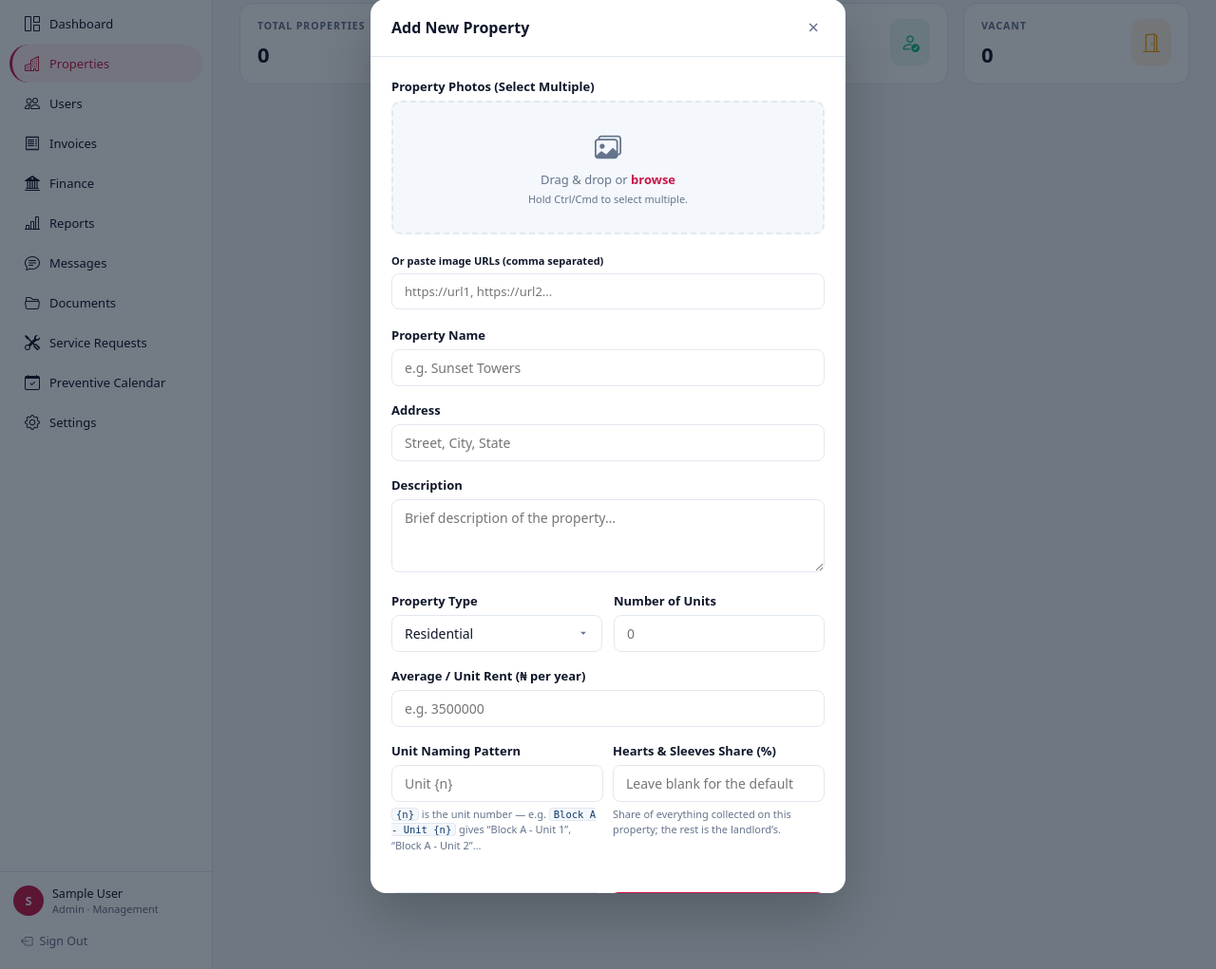
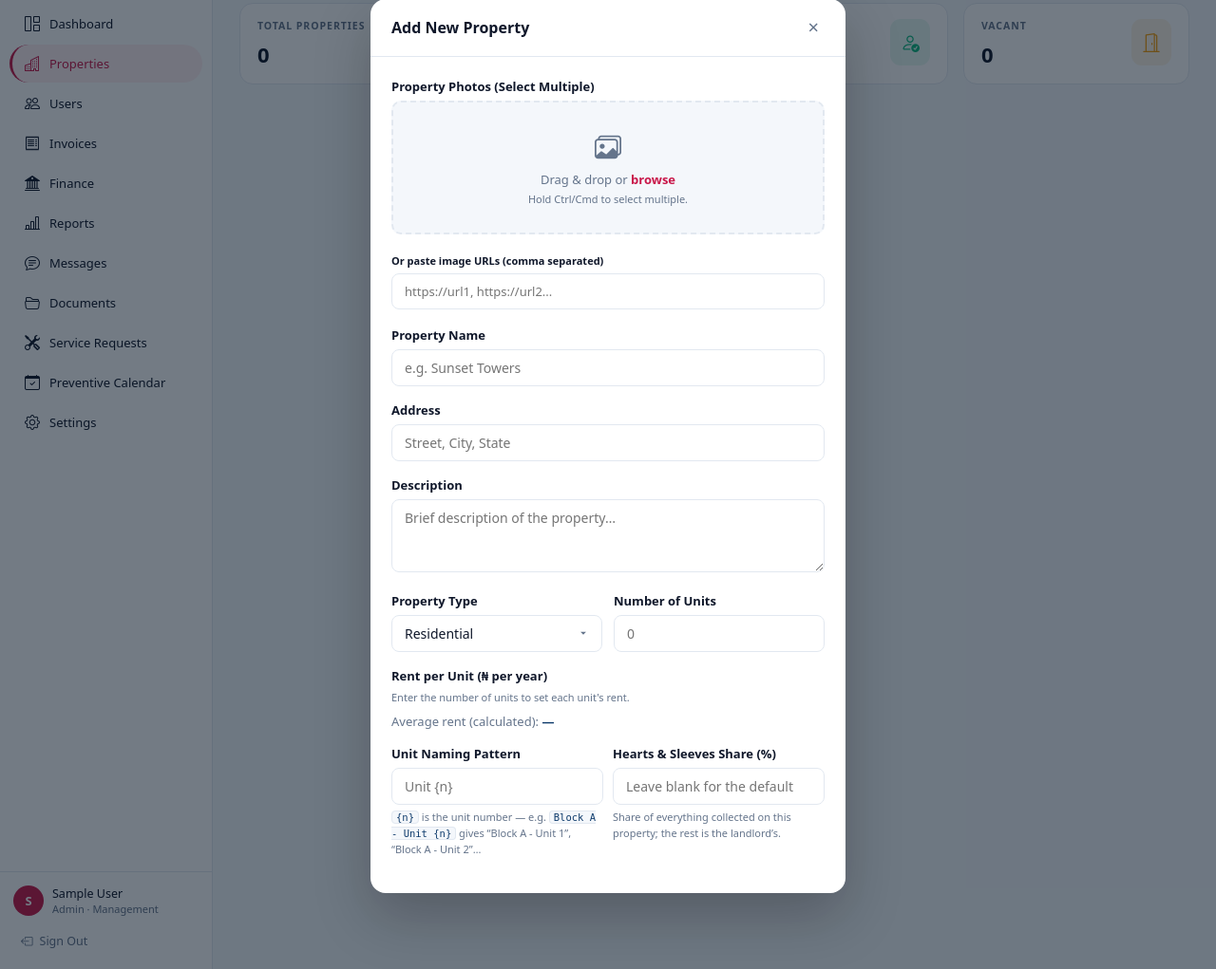
Before and after one commit to princewizl/haspm, a Flask app: page /properties in a window 1280 px wide, after a click on "Add Property". Shown: the part 81-1102 px from the top of the page at 95% size. Run offline with Flask 3, Linux system fonts and the light colour scheme; the visitor is signed in with stand-in values (Sample User, id 1).

Commit message:
Set rent per unit and derive the property's average rent
- Add/edit property forms take one rent per unit (with "apply to all")
  and show the calculated average live; the hand-typed average field
  is gone.
- Property.recalc_avg_rent() sets avg_rent to the mean of its units'
  rents on create and edit.
- migrate_v2.py recalculates avg_rent for existing properties whose
  units have rents, leaving all-zero ones untouched.

Co-Authored-By: Claude Opus 5.5 <noreply@anthropic.com>

```diff
--- a/app.py
+++ b/app.py
@@ -398,8 +398,13 @@ def add_property():
     address     = request.form.get("address", "").strip()
     prop_type   = request.form.get("type", "Residential")
     description = request.form.get("description", "").strip()
-    num_units   = int(request.form.get("units", 0) or 0)
-    unit_rent   = float(request.form.get("unit_rent", 0) or 0)
+    # One rent per unit; the property's average is computed from them.
+    try:
+        unit_rents = [max(0.0, float(r)) for r in request.form.getlist("unit_rents")]
+    except ValueError:
+        flash("Each unit's rent must be a number.", "danger")
+        return redirect(url_for("properties"))
+    num_units   = len(unit_rents)
     pattern     = request.form.get("unit_naming_pattern", "").strip() or None
 
     # Blank means "inherit the global default from Settings".
@@ -413,7 +418,7 @@ def add_property():
 
     prop = Property(
         name=name, address=address, type=prop_type,
-        description=description, avg_rent=unit_rent,
+        description=description, avg_rent=0,
         landlord_id=session["user_id"],
         commission_pct=commission,
         unit_naming_pattern=pattern,
@@ -439,11 +444,13 @@ def add_property():
 
     # Auto-generate units using the property's naming pattern, e.g.
     # "Block A - Unit {n}" -> "Block A - Unit 1", "Block A - Unit 2", ...
-    for i in range(1, num_units + 1):
+    for i, rent in enumerate(unit_rents, start=1):
         db.session.add(Unit(
-            unit_number=prop.format_unit_name(i), rent_amount=unit_rent,
+            unit_number=prop.format_unit_name(i), rent_amount=rent,
             is_occupied=False, property_id=prop.id,
         ))
+    db.session.flush()
+    prop.recalc_avg_rent()
 
     try:
         db.session.commit()
@@ -472,7 +479,16 @@ def edit_property(prop_id):
     prop.address     = (request.form.get("address", prop.address) or "").strip()
     prop.type        = request.form.get("type", prop.type)
     prop.description = (request.form.get("description", prop.description) or "").strip()
-    prop.avg_rent    = float(request.form.get("avg_rent", prop.avg_rent) or prop.avg_rent)
+
+    # Rents of existing units, posted as unit_rent_<unit id>.
+    for unit in prop.units:
+        raw = request.form.get(f"unit_rent_{unit.id}")
+        if raw is not None and raw.strip() != "":
+            try:
+                unit.rent_amount = max(0.0, float(raw))
+            except ValueError:
+                flash(f"Rent for {unit.unit_number} must be a number - left unchanged.",
+                      "danger")
 
     if "unit_naming_pattern" in request.form:
         prop.unit_naming_pattern = request.form.get("unit_naming_pattern", "").strip() or None
@@ -499,10 +515,15 @@ def edit_property(prop_id):
             wanted = prop.total_units
         current = prop.total_units
         if wanted > current:
-            for _ in range(wanted - current):
+            new_rents = request.form.getlist("new_unit_rents")
+            for i in range(wanted - current):
+                try:
+                    rent = max(0.0, float(new_rents[i]))
+                except (IndexError, ValueError):
+                    rent = prop.avg_rent or 0
                 db.session.add(Unit(
                     unit_number=prop.next_unit_name(),
-                    rent_amount=prop.avg_rent, is_occupied=False,
+                    rent_amount=rent, is_occupied=False,
                     property_id=prop.id,
                 ))
                 db.session.flush()
@@ -511,6 +532,9 @@ def edit_property(prop_id):
             flash(f"'{prop.name}' still has {current} units. Units are not removed "
                   "automatically because they carry tenancy and invoice history.",
                   "info")
+
+    db.session.flush()
+    prop.recalc_avg_rent()
 
     # Photos: tick existing ones to remove, upload or paste URLs to add more.
     remove_ids = {int(i) for i in request.form.getlist("remove_images") if i.isdigit()}
--- /dev/null
+++ b/templates/_unit_rent_tools.html
@@ -0,0 +1,7 @@
+{# Shared by the add and edit property forms: fill every unit's rent at once,
+   and the live average that will be saved as the property's average rent. #}
+<div class="unit-rent-tools">
+  <input class="form-ctrl unit-rent-fill" type="number" min="0" step="any" placeholder="Same rent for every unit"/>
+  <button type="button" class="btn-ghost sm" onclick="applyRentToAll(this)">Apply to all</button>
+</div>
+<div class="unit-rent-avg">Average rent (calculated): <strong>—</strong></div>
--- a/templates/properties.html
+++ b/templates/properties.html
@@ -82,6 +82,18 @@
     font-size: 13px;
   }
   .prop-img-placeholder i { font-size: 36px; opacity: .45; }
+
+  /* Per-unit rents */
+  .unit-rent-list { max-height: 240px; overflow-y: auto; }
+  .unit-rent-list:empty, .unit-rent-list:has(> .new-unit-rows:only-child:empty) { display: none; }
+  .unit-rent-row { display: grid; grid-template-columns: 1fr 160px; gap: 10px; align-items: center; margin-bottom: 6px; }
+  .unit-rent-row .form-ctrl { padding-top: 7px; padding-bottom: 7px; }
+  .unit-rent-name { font-size: 13px; font-weight: 600; color: var(--tx); overflow: hidden; text-overflow: ellipsis; white-space: nowrap; }
+  .unit-rent-tag { font-size: 10px; font-weight: 600; color: var(--gr); background: rgba(16,185,129,.1); padding: 1px 6px; border-radius: 10px; margin-left: 4px; }
+  .unit-rent-tools { display: flex; gap: 8px; align-items: center; margin-top: 8px; flex-wrap: wrap; }
+  .unit-rent-tools .form-ctrl { flex: 1; min-width: 120px; }
+  .unit-rent-avg { font-size: 13px; color: var(--mt); margin-top: 8px; }
+  .unit-rent-avg strong { color: var(--nv); }
 
   /* Existing photos in the edit modal */
   .edit-photo-grid { display: grid; grid-template-columns: repeat(auto-fill, minmax(96px, 1fr)); gap: 8px; margin-bottom: 6px; }
@@ -581,12 +593,23 @@
             </div>
             <div class="fg">
               <label class="form-label">Number of Units</label>
-              <input class="form-ctrl" type="number" name="units" value="{{ p.total_units }}" min="0"/>
+              <input class="form-ctrl" type="number" name="units" value="{{ p.total_units }}"
+                     min="{{ p.total_units }}" oninput="renderUnitRents(this.form)"/>
             </div>
           </div>
-          <div class="fg">
-            <label class="form-label">Average / Unit Rent (₦ per year)</label>
-            <input class="form-ctrl" type="number" name="avg_rent" value="{{ p.avg_rent }}" min="0"/>
+          <div class="fg unit-rents" data-existing="{{ p.total_units }}" data-start="{{ p.total_units + 1 }}" data-field="new_unit_rents">
+            <label class="form-label">Rent per Unit (₦ per year)</label>
+            <div class="unit-rent-list">
+              {% for u in p.units %}
+              <div class="unit-rent-row">
+                <span class="unit-rent-name">{{ u.unit_number }}{% if u.is_occupied %} <span class="unit-rent-tag">occupied</span>{% endif %}</span>
+                <input class="form-ctrl" type="number" name="unit_rent_{{ u.id }}" value="{{ '%g'|format(u.rent_amount or 0) }}"
+                       min="0" step="any" required oninput="updateAvgRent(this.form)"/>
+              </div>
+              {% endfor %}
+              <div class="new-unit-rows"></div>
+            </div>
+            {% include "_unit_rent_tools.html" %}
           </div>
 
           <div class="g2">
@@ -698,18 +721,24 @@
           </div>
           <div class="fg">
             <label class="form-label">Number of Units</label>
-            <input class="form-ctrl" type="number" name="units" placeholder="0" min="0"/>
+            <input class="form-ctrl" type="number" name="units" placeholder="0" min="0" max="500"
+                   oninput="renderUnitRents(this.form)"/>
           </div>
         </div>
-        <div class="fg">
-          <label class="form-label">Average / Unit Rent (₦ per year)</label>
-          <input class="form-ctrl" type="number" name="unit_rent" placeholder="e.g. 3500000" min="0"/>
+        <div class="fg unit-rents" data-existing="0" data-start="1" data-field="unit_rents">
+          <label class="form-label">Rent per Unit (₦ per year)</label>
+          <div class="unit-rent-list">
+            <div class="new-unit-rows"></div>
+          </div>
+          <div class="fld-hint unit-rent-empty">Enter the number of units to set each unit's rent.</div>
+          {% include "_unit_rent_tools.html" %}
         </div>
 
         <div class="g2">
           <div class="fg">
             <label class="form-label">Unit Naming Pattern</label>
-            <input class="form-ctrl" name="unit_naming_pattern" placeholder="Unit {n}"/>
+            <input class="form-ctrl" name="unit_naming_pattern" placeholder="Unit {n}"
+                   oninput="renderUnitRents(this.form)"/>
             <div class="fld-hint">
               <code>{n}</code> is the unit number &mdash; e.g.
               <code>Block A - Unit {n}</code> gives &ldquo;Block A - Unit 1&rdquo;,
@@ -780,6 +809,69 @@ function setView(mode) {
 document.addEventListener("DOMContentLoaded", () => {
   const savedView = localStorage.getItem('property_view_pref') || 'grid';
   setView(savedView);
+});
+
+/* ─── Per-unit rents: one row per unit, average computed live ─── */
+function unitName(form, n) {
+  const field = form.querySelector('[name=unit_naming_pattern]');
+  const pat = ((field && field.value) || '').trim()
+              || (field && field.placeholder) || 'Unit {n}';
+  return (pat.includes('{n}') ? pat : pat + ' {n}').split('{n}').join(n).trim();
+}
+
+function renderUnitRents(form) {
+  const box      = form.querySelector('.unit-rents');
+  const rows     = box.querySelector('.new-unit-rows');
+  const existing = parseInt(box.dataset.existing, 10) || 0;
+  const start    = parseInt(box.dataset.start, 10) || 1;
+  const wanted   = Math.min(500, Math.max(existing, parseInt(form.querySelector('[name=units]').value, 10) || 0));
+  const fieldName = box.dataset.field;
+  const isNew    = fieldName === 'unit_rents';     // add form vs edit form
+  const need     = wanted - existing;
+
+  // Keep rents already typed when the count changes.
+  const kept = Array.from(rows.querySelectorAll('input')).map(i => i.value);
+  rows.innerHTML = '';
+  for (let i = 0; i < need; i++) {
+    const row = document.createElement('div');
+    row.className = 'unit-rent-row';
+    const name = document.createElement('span');
+    name.className = 'unit-rent-name';
+    // In the edit form new units take the next free numbers; this is a preview.
+    name.textContent = unitName(form, start + i) + (isNew ? '' : ' (new)');
+    const input = document.createElement('input');
+    input.className = 'form-ctrl'; input.type = 'number'; input.name = fieldName;
+    input.min = '0'; input.step = 'any'; input.required = true; input.placeholder = 'Rent';
+    input.value = kept[i] !== undefined ? kept[i] : '';
+    input.addEventListener('input', () => updateAvgRent(form));
+    row.append(name, input);
+    rows.appendChild(row);
+  }
+  const empty = box.querySelector('.unit-rent-empty');
+  if (empty) empty.style.display = wanted ? 'none' : '';
+  box.querySelector('.unit-rent-tools').style.display = wanted ? '' : 'none';
+  updateAvgRent(form);
+}
+
+function applyRentToAll(btn) {
+  const form = btn.form;
+  const val  = form.querySelector('.unit-rent-fill').value;
+  if (val === '') return;
+  form.querySelectorAll('.unit-rent-list input').forEach(i => { i.value = val; });
+  updateAvgRent(form);
+}
+
+function updateAvgRent(form) {
+  const inputs = Array.from(form.querySelectorAll('.unit-rent-list input'));
+  const out    = form.querySelector('.unit-rent-avg strong');
+  if (!out) return;
+  if (!inputs.length) { out.textContent = '—'; return; }
+  const total = inputs.reduce((s, i) => s + (parseFloat(i.value) || 0), 0);
+  out.textContent = '₦' + Math.round(total / inputs.length).toLocaleString();
+}
+
+document.addEventListener('DOMContentLoaded', () => {
+  document.querySelectorAll('.unit-rents').forEach(b => renderUnitRents(b.closest('form')));
 });
 
 function confirmDeleteProperty(form) {
```
Also changed, not shown: migrate_v2.py (+20 -0 lines), models.py (+11 -0 lines).
